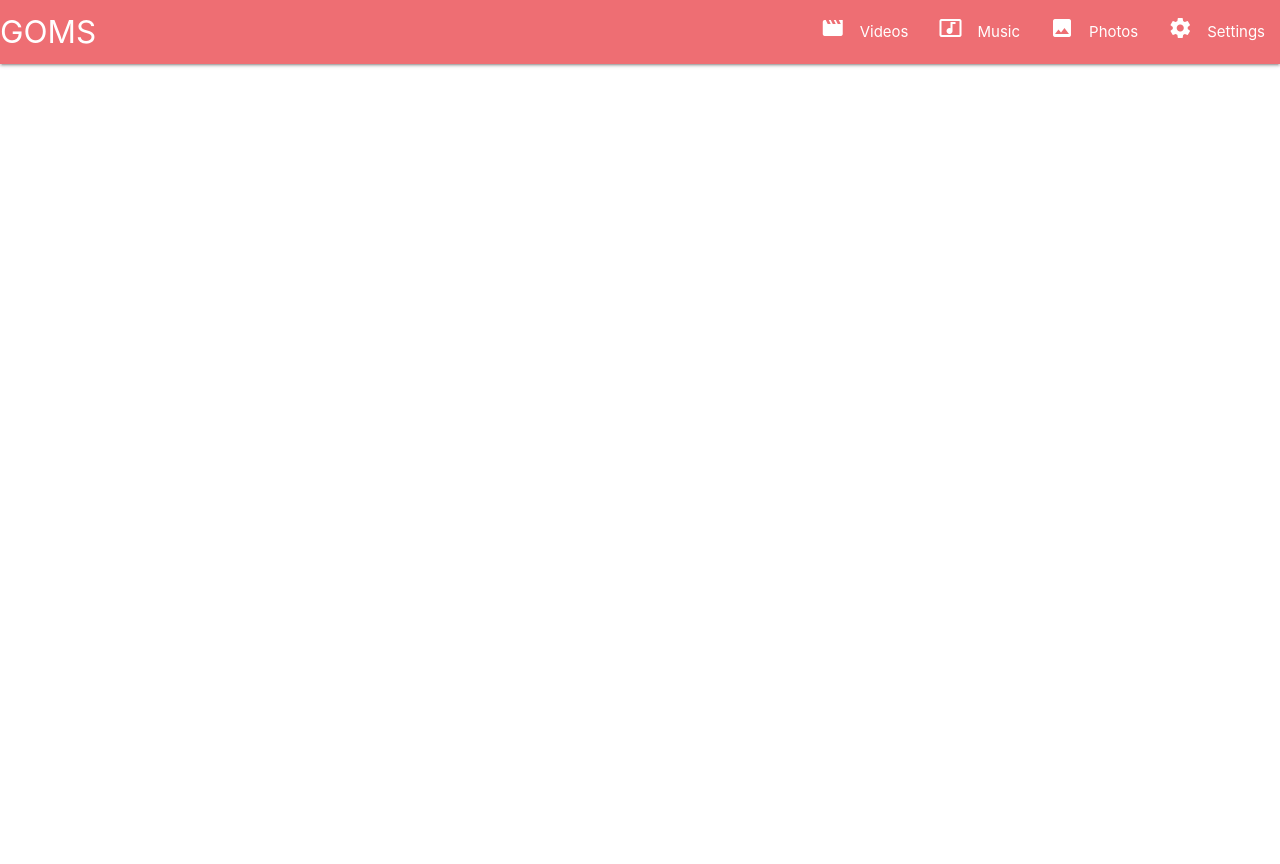
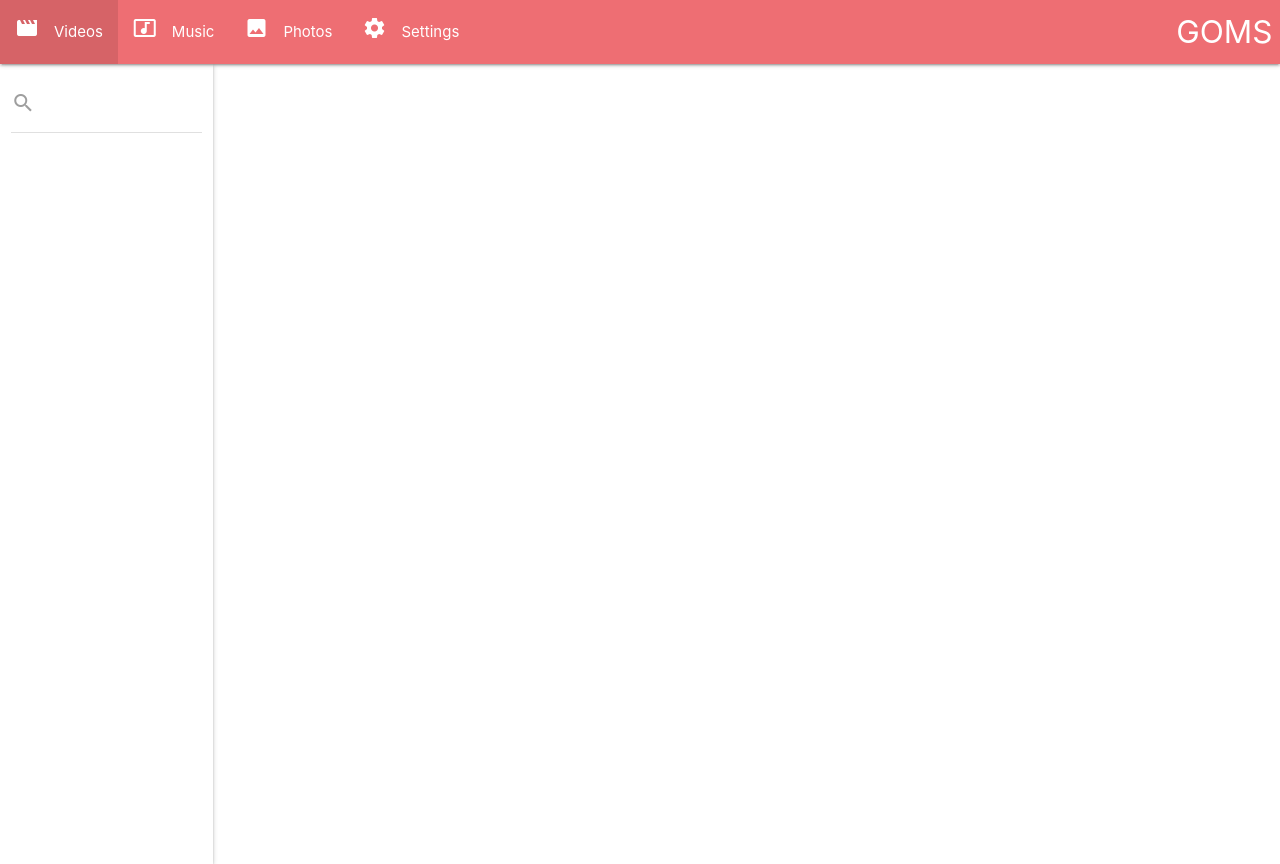
Before and after one commit to Vermillionaire/goms, a plain HTML site: page web-interface/index.html in a window 1280 px wide. Before the commit the page ends 800 px from the top, so only its background shows below. Drawn offline with Linux system fonts and the light colour scheme.

Commit message:
Added simple sidebar

```diff
--- /dev/null
+++ b/web-interface/css/main.css
@@ -0,0 +1,11 @@
+.max-height {
+    height: 100%;
+}
+
+#side-bar {
+}
+
+
+#search {
+    border-bottom: 0;
+}
--- a/web-interface/index.html
+++ b/web-interface/index.html
@@ -1,26 +1,57 @@
 <!DOCTYPE html>
-  <html>
+  <html class="max-height">
     <head>
       <!--Import Google Icon Font-->
       <link href="https://fonts.googleapis.com/icon?family=Material+Icons" rel="stylesheet">
       <!--Import materialize.css-->
+
       <link type="text/css" rel="stylesheet" href="libs/materialize/css/materialize.min.css"  media="screen,projection"/>
+      <link type="text/css" rel="stylesheet" href="css/main.css"/>
 
       <!--Let browser know website is optimized for mobile-->
       <meta name="viewport" content="width=device-width, initial-scale=1.0"/>
     </head>
 
-    <body>
-      <nav>
-        <a href="#!" class="brand-logo">GOMS</a>
-        <ul class="right hide-on-med-and-down">
-          <li><a><i class="material-icons left">movie</i>Videos</a></li>
-          <li><a><i class="material-icons left">music_video</i>Music</a></li>
-          <li><a><i class="material-icons left">insert_photo</i>Photos</a></li>
-          <li><a ><i class="material-icons left">settings</i>Settings</a></li>
-        </ul>
-      </nav>
+    <body class="max-height">
+      <div class="navbar-fixed">
+        <nav>
+          <a href="#!" class="brand-logo right">GOMS</a>
+          <ul class="hide-on-med-and-down">
+            <li class="waves-effect"><a href="#!"><i class="material-icons left">movie</i>Videos</a></li>
+            <li class="waves-effect"><a href="#!"><i class="material-icons left">music_video</i>Music</a></li>
+            <li class="waves-effect"><a href="#!"><i class="material-icons left">insert_photo</i>Photos</a></li>
+            <li class="waves-effect"><a href="#!"><i class="material-icons left">settings</i>Settings</a></li>
+          </ul>
+        </nav>
+      </div>
+
+      <div class="row max-height">
+        <div id="side-bar" class="col s2 z-depth-1 max-height">
+          <div class="input-field">
+          <label class="label-icon left" for="search"><i class="material-icons">search</i></label>
+          <form class="hoverable">
+                <input id="search" type="search" required>
+          </form>
+          <div class="divider"></div>
+        </div>
+
+        </div>
+
+        <div class="col s10 max-height">
+          <!-- Teal page content  -->
+        </div>
+
+      <!--
+      <ul class="sidenav sidenav-fixed">
+        <li><a href="#!">First Sidebar Link</a></li>
+        <li><a href="#!">Second Sidebar Link</a></li>
+      </ul>-->
+
+
+
       <!--JavaScript at end of body for optimized loading-->
+      <script type="text/javascript" src="libs/jquery-3.3.1.min.js"></script>
       <script type="text/javascript" src="libs/materialize/js/materialize.min.js"></script>
+      <script type="text/javascript" src="js/main.js"></script>
     </body>
   </html>
--- /dev/null
+++ b/web-interface/js/main.js
@@ -0,0 +1,3 @@
+$( document ).ready(function() {
+
+});
```
